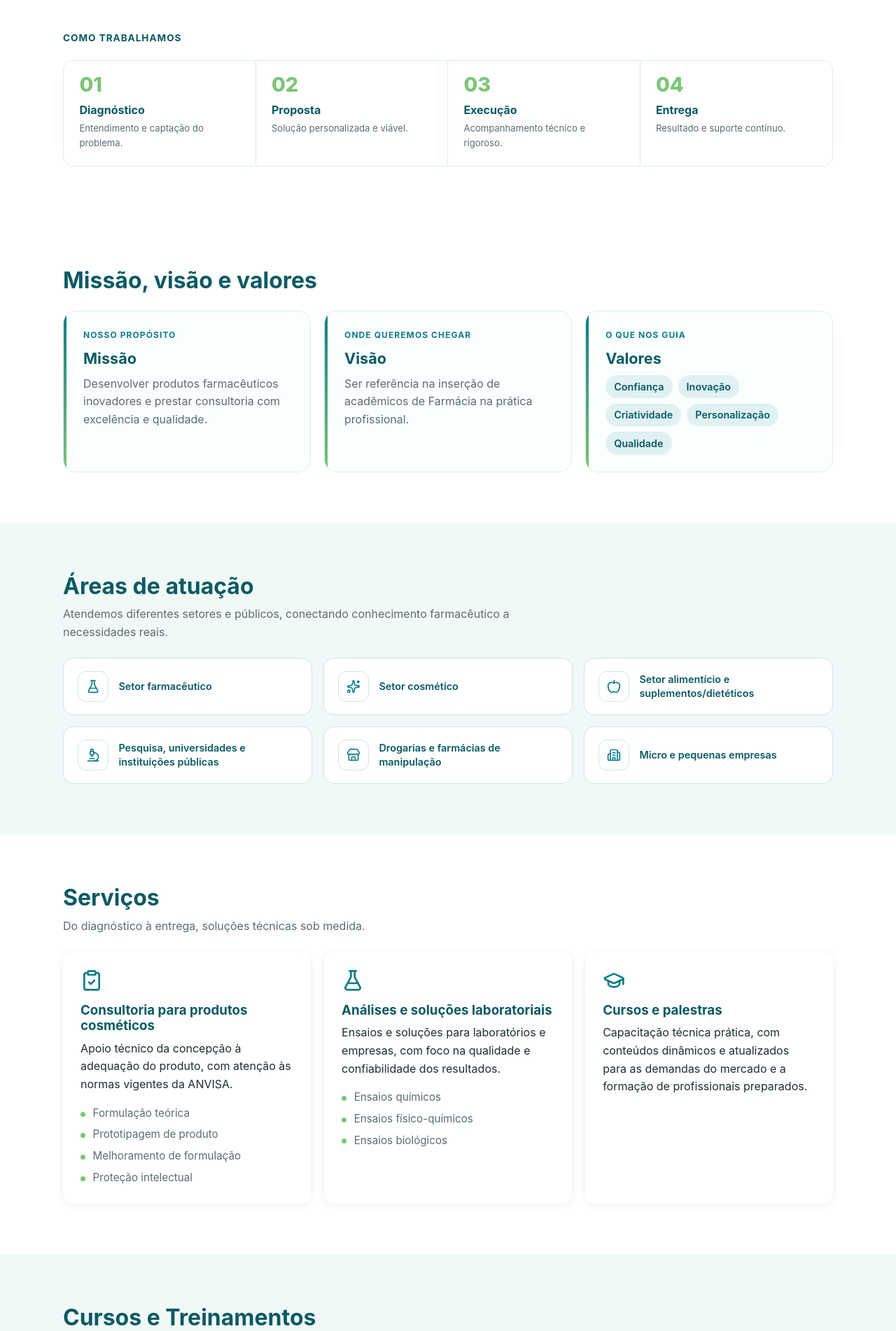
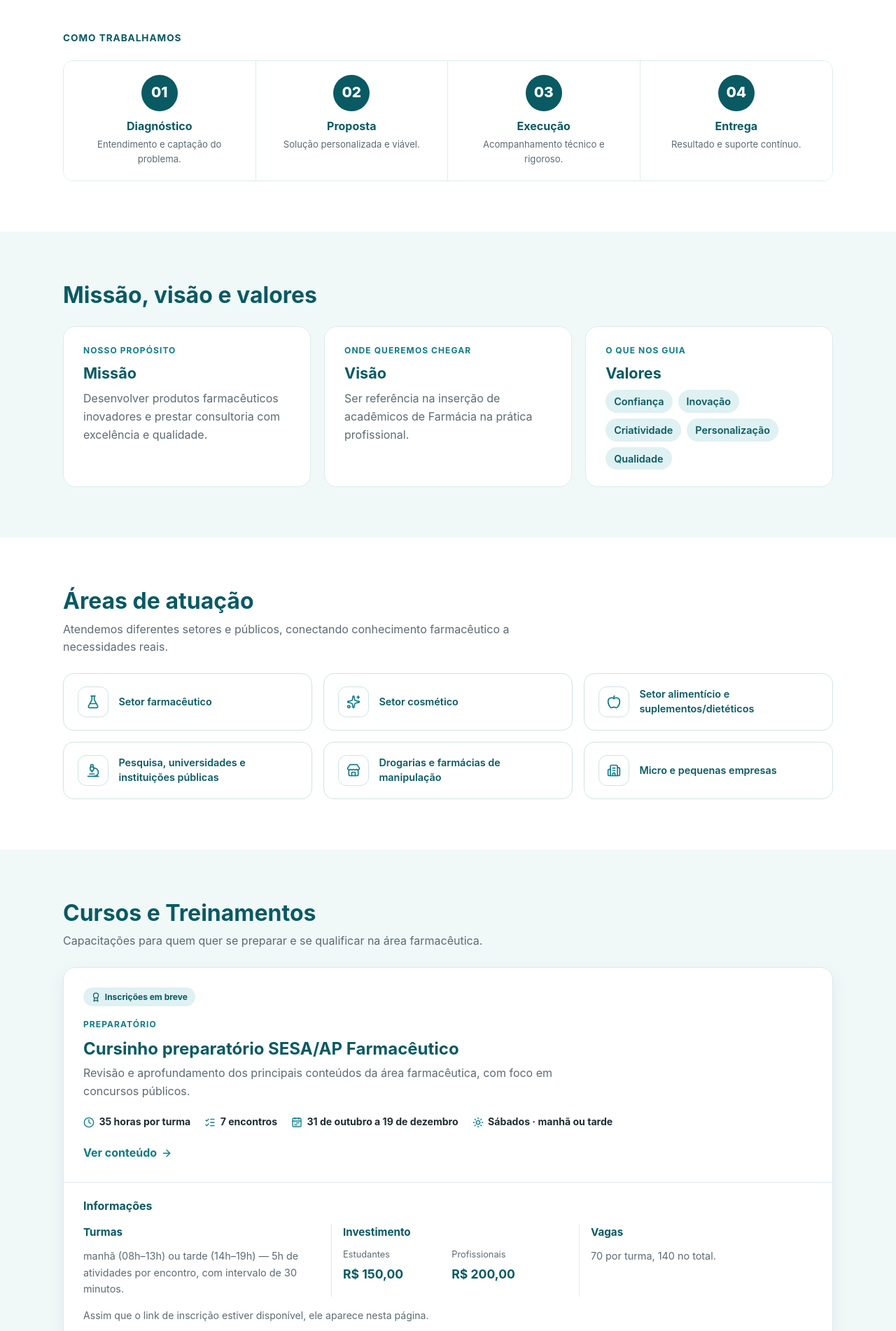
Before and after one commit to paula-maria/apotech-site, a React (Vite) app: page / in a window 1280 px wide. Shown: the part 858-2760 px from the top of the page at 70% size. Built offline with nearby package versions, Linux system fonts and the light colour scheme.

Commit message:
refactor: remove unused Cases and Diferenciais components; update Cursos and Identidade for improved structure and functionality

```diff
--- a/src/components/Areas.tsx
+++ b/src/components/Areas.tsx
@@ -10,7 +10,6 @@ export default function Areas() {
       id="areas"
       titulo="Áreas de atuação"
       subtitulo="Atendemos diferentes setores e públicos, conectando conhecimento farmacêutico a necessidades reais."
-      alt
     >
       <ul className="areas-grid">
         {areas.map((area, i) => {
--- a/src/components/Cursos.tsx
+++ b/src/components/Cursos.tsx
@@ -1,7 +1,7 @@
 import { Link } from 'react-router-dom'
-import { ArrowRight, Award, CalendarDays, Clock } from 'lucide-react'
+import { ArrowRight, Award, CalendarRange, Clock, ListChecks, Sun } from 'lucide-react'
 import Section from './Section'
-import { INSCRICAO_URL, cursinho, informacoes, secoes } from '../data/cursinho'
+import { INSCRICAO_URL, cursinho, informacoes, precos, secoes } from '../data/cursinho'
 
 export default function Cursos() {
   return (
@@ -10,37 +10,50 @@ export default function Cursos() {
         <div className="course-main">
           <span className="course-badge">
             <Award aria-hidden="true" size={14} />
-            {INSCRICAO_URL ? secoes.inscricao.acao : secoes.inscricao.emBreve}
+            {INSCRICAO_URL ? 'Inscrições abertas' : secoes.inscricao.emBreve}
           </span>
           <span className="identity-kicker">Preparatório</span>
           <h3>{cursinho.titulo}</h3>
           <p>{cursinho.lead}</p>
           <ul className="course-meta">
-            <li>
-              <Clock aria-hidden="true" size={15} /> <strong>35 horas por turma</strong>
-            </li>
-            <li>
-              <CalendarDays aria-hidden="true" size={15} /> <strong>7 encontros</strong>
-            </li>
-            <li>
-              <CalendarDays aria-hidden="true" size={15} /> <strong>31 de outubro a 19 de dezembro</strong>
-            </li>
-            <li>
-              <CalendarDays aria-hidden="true" size={15} /> <strong>Sábados · manhã ou tarde</strong>
-            </li>
+            <li><Clock aria-hidden="true" size={16} /><strong>35 horas por turma</strong></li>
+            <li><ListChecks aria-hidden="true" size={16} /><strong>7 encontros</strong></li>
+            <li><CalendarRange aria-hidden="true" size={16} /><strong>31 de outubro a 19 de dezembro</strong></li>
+            <li><Sun aria-hidden="true" size={16} /><strong>Sábados · manhã ou tarde</strong></li>
           </ul>
-          <Link to="/cursos" className="course-link">
-            Ver conteúdo <ArrowRight aria-hidden="true" size={16} />
-          </Link>
+          <div className="course-actions">
+            <Link to="/cursos" className="course-link">
+              Ver conteúdo <ArrowRight aria-hidden="true" size={16} />
+            </Link>
+            {INSCRICAO_URL && (
+              <a className="course-link" href={INSCRICAO_URL} target="_blank" rel="noopener noreferrer">
+                Inscreva-se <ArrowRight aria-hidden="true" size={16} />
+              </a>
+            )}
+          </div>
         </div>
         <div className="course-info">
           <h4>Informações</h4>
-          {informacoes.map((i) => (
-            <p key={i.rotulo}>
-              <strong>{i.rotulo}:</strong> {i.texto}
-            </p>
-          ))}
-          <p>Assim que o link de inscrição estiver disponível, ele aparece nesta página.</p>
+          <div className="course-info-grid">
+            {informacoes.map((i) => (
+              <div key={i.rotulo} className="course-info-item">
+                <h5>{i.rotulo}</h5>
+                {i.rotulo === 'Investimento' ? (
+                  <div className="course-prices">
+                    {precos.map((preco) => (
+                      <div className="course-price" key={preco.publico}>
+                        <span>{preco.publico}</span>
+                        <strong>{preco.valor}</strong>
+                      </div>
+                    ))}
+                  </div>
+                ) : (
+                  <p>{i.texto}</p>
+                )}
+              </div>
+            ))}
+          </div>
+          {!INSCRICAO_URL && <p className="course-info-note">Assim que o link de inscrição estiver disponível, ele aparece nesta página.</p>}
         </div>
       </article>
     </Section>
--- a/src/components/Identidade.tsx
+++ b/src/components/Identidade.tsx
@@ -3,7 +3,7 @@ import { sobre } from '../data/content'
 
 export default function Identidade() {
   return (
-    <Section id="identidade" titulo="Missão, visão e valores">
+    <Section id="identidade" titulo="Missão, visão e valores" alt>
       <div className="grid grid-3 identity-grid">
         <article className="card identity-card">
           <span className="identity-kicker">Nosso propósito</span>
--- a/src/components/QuemSomos.tsx
+++ b/src/components/QuemSomos.tsx
@@ -21,8 +21,10 @@ export default function QuemSomos() {
             <p className="about-purpose">{sobre.proposito}</p>
           </div>
           <aside className="about-award">
-            <Trophy className="about-award-icon" aria-hidden="true" size={28} />
-            <h3>1º lugar</h3>
+            <div className="about-award-heading">
+              <Trophy className="about-award-icon" aria-hidden="true" size={28} />
+              <h3>1º lugar</h3>
+            </div>
             <strong>Demoday UNIFAP 2025</strong>
             <p>{sobre.conquista}</p>
           </aside>
--- a/src/data/cursinho.ts
+++ b/src/data/cursinho.ts
@@ -39,7 +39,6 @@ export const secoes = {
   valores: {
     titulo: 'Valor da inscrição',
     descricao: 'Por inscrição, para as 35 horas do curso.',
-    aviso: 'São 70 vagas por turma, 140 no total.',
     diaAvulso: {
       pergunta: 'Quer pagar para participar apenas 1 dia?',
       valor: 'R$ 50,00',
--- a/src/index.css
+++ b/src/index.css
@@ -52,6 +52,11 @@ section[id] { scroll-margin-top: 70px; }
 
 /* Sections */
 .section { padding: 4.5rem 0; }
+.scroll-reveal { opacity: 0; transform: translateY(24px); transition: opacity .65s ease, transform .65s ease; }
+.scroll-reveal.scroll-reveal-visible { opacity: 1; transform: translateY(0); }
+@media (prefers-reduced-motion: reduce) {
+  .scroll-reveal { opacity: 1; transform: none; transition: none; }
+}
 .section.alt { background: var(--bg-alt); }
 .section h2 { font-size: 2rem; color: var(--primary-dark); }
 .subtitle { color: var(--muted); max-width: 70ch; }
@@ -93,16 +98,9 @@ section[id] { scroll-margin-top: 70px; }
 .identity-card {
   min-height: 220px;
   padding: 1.5rem 1.75rem;
-  background: #fbfefe;
+  background: #fff;
   box-shadow: none;
   transition: transform .2s ease, box-shadow .2s ease, border-color .2s ease;
-}
-.identity-card::before {
-  position: absolute;
-  inset: 0 auto 0 0;
-  width: 4px;
-  background: linear-gradient(var(--primary), var(--accent));
-  content: '';
 }
 .identity-kicker {
   display: block;
@@ -181,15 +179,16 @@ section[id] { scroll-margin-top: 70px; }
 .ej-tooltip { color: inherit; cursor: help; text-decoration: underline dotted; text-underline-offset: 3px; }
 .about-purpose { max-width: 65ch; margin: 1.25rem 0 0; padding-left: 1rem; border-left: 3px solid var(--accent); line-height: 1.8; }
 .about-award { min-height: 280px; display: flex; flex-direction: column; align-items: flex-start; justify-content: center; padding: 1.75rem; border-radius: 16px; background: var(--primary-dark); color: #fff; }
-.about-award-icon { margin-bottom: .75rem; color: var(--accent); }
-.about-award h3 { margin-bottom: .15rem; color: #fff; font-size: 2.2rem; }
-.about-award > strong { color: var(--accent); }
+.about-award-heading { display: flex; align-items: center; gap: .75rem; margin-bottom: .15rem; }
+.about-award-icon { flex: 0 0 auto; color: #fff; }
+.about-award h3 { margin: 0; color: #fff; font-size: 2.2rem; }
+.about-award > strong { color: #fff; }
 .about-award p { margin: .75rem 0 0; color: rgb(255 255 255 / 85%); font-size: .9rem; }
 .about-method-title { margin-top: 3rem; font-size: .85rem; letter-spacing: .07em; text-transform: uppercase; }
 .about-steps { grid-template-columns: repeat(4, minmax(0, 1fr)); gap: 0; overflow: hidden; border: 1px solid #dcebec; border-radius: 14px; }
-.about-steps li { min-height: 150px; padding: 1.25rem 1.4rem; border: 0; border-right: 1px solid #dcebec; border-radius: 0; text-align: left; }
+.about-steps li { min-height: 150px; padding: 1.25rem 1.4rem; border: 0; border-right: 1px solid #dcebec; border-radius: 0; text-align: center; }
 .about-steps li:last-child { border-right: 0; }
-.about-steps .step-num { display: block; width: auto; height: auto; margin: 0 0 .75rem; border-radius: 0; background: transparent; color: #7cc576; font-size: 1.8rem; font-weight: 800; line-height: 1; }
+.about-steps .step-num { display: grid; place-items: center; width: 52px; height: 52px; margin: 0 auto .75rem; border-radius: 50%; background: var(--primary-dark); color: #fff; font-size: 1.3rem; font-weight: 800; line-height: 1; }
 .about-steps h4 { margin-bottom: .4rem; color: var(--primary-dark); }
 .about-steps p { color: var(--muted); font-size: .82rem; }
 @media (max-width: 800px) {
@@ -206,24 +205,7 @@ section[id] { scroll-margin-top: 70px; }
   .about-steps li:last-child { border-bottom: 0; }
 }
 
-/* Cases / team */
-.case-img { color: var(--primary); height: 140px; display: grid; place-items: center; font-size: 3rem; background: var(--bg-alt); border-radius: 10px; margin-bottom: 1rem; }
-.case {
-  border: 1px solid transparent;
-  transition: transform .22s ease, box-shadow .22s ease, border-color .22s ease;
-}
-.case-img { transition: background-color .22s ease, color .22s ease; }
-@media (hover: hover) and (pointer: fine) {
-  .case:hover {
-    transform: translateY(-6px);
-    border-color: #dcebec;
-    box-shadow: 0 14px 28px rgb(9 90 98 / 14%);
-  }
-  .case:hover .case-img { background: #dff1f2; color: var(--primary-dark); }
-}
-@media (prefers-reduced-motion: reduce) {
-  .case, .case-img { transition: none; }
-}
+/* Team */
 .member { text-align: center; }
 .member {
   border: 1px solid transparent;
@@ -238,20 +220,6 @@ section[id] { scroll-margin-top: 70px; }
 }
 @media (prefers-reduced-motion: reduce) {
   .member { transition: none; }
-}
-.differentiator-card {
-  border: 1px solid transparent;
-  transition: transform .22s ease, box-shadow .22s ease, border-color .22s ease;
-}
-@media (hover: hover) and (pointer: fine) {
-  .differentiator-card:hover {
-    transform: translateY(-6px);
-    border-color: #dcebec;
-    box-shadow: 0 14px 28px rgb(9 90 98 / 14%);
-  }
-}
-@media (prefers-reduced-motion: reduce) {
-  .differentiator-card { transition: none; }
 }
 .avatar {
   width: 84px; height: 84px; border-radius: 50%; margin: 0 auto 1rem; display: grid; place-items: center;
@@ -374,15 +342,27 @@ section[id] { scroll-margin-top: 70px; }
 }
 .course-main h3 { color: var(--primary-dark); font-size: 1.5rem; }
 .course-main p { max-width: 70ch; color: var(--muted); }
-.course-meta { display: flex; flex-wrap: wrap; gap: .5rem 1.25rem; margin-bottom: 1.25rem; color: var(--muted); font-size: .9rem; }
+.course-meta { display: flex; flex-wrap: wrap; gap: .65rem 1.25rem; margin: 1.25rem 0; padding: 0; color: var(--muted); font-size: .88rem; }
 .course-meta li { display: inline-flex; align-items: center; gap: .4rem; }
+.course-meta svg { flex: 0 0 auto; color: var(--primary); }
+.course-meta strong { color: var(--text); }
+.course-actions { display: flex; flex-wrap: wrap; gap: 1.25rem; }
 .course-link { display: inline-flex; align-items: center; gap: .4rem; color: var(--primary); font-weight: 700; }
 .course-link:hover { color: var(--primary-dark); }
 .course-info { padding: 1.5rem 1.75rem; border-top: 1px solid #dcebec; }
-.course-info h4 { color: var(--primary-dark); }
-.course-info p { margin-bottom: .75rem; color: var(--muted); }
-.course-info p:last-child { margin-bottom: 0; }
-.course-info strong { color: var(--text); }
+.course-info > h4 { margin-bottom: 1rem; color: var(--primary-dark); }
+.course-info-grid { display: grid; grid-template-columns: repeat(3, minmax(0, 1fr)); gap: 1.25rem; }
+.course-info-item { min-width: 0; padding: 0 1rem; border-left: 1px solid #dcebec; }
+.course-info-item:first-child { padding-left: 0; border-left: 0; }
+.course-info-item h5 { margin: 0 0 .65rem; color: var(--primary-dark); font-size: .95rem; }
+.course-info-item p { margin: 0; color: var(--muted); font-size: .9rem; }
+.course-prices { display: grid; grid-template-columns: repeat(2, minmax(0, 1fr)); gap: .6rem; }
+.course-price { display: grid; gap: .2rem; }
+.course-price span { color: var(--muted); font-size: .8rem; }
+.course-price strong { color: var(--primary-dark); font-size: 1.1rem; }
+.course-info-note { margin: 1rem 0 0; color: var(--muted); font-size: .88rem; }
+@media (max-width: 800px) { .course-info-grid { grid-template-columns: 1fr 1fr; } .course-info-item:last-child { grid-column: 1 / -1; } }
+@media (max-width: 560px) { .course-info-grid { grid-template-columns: 1fr; } .course-info-item, .course-info-item:first-child { padding: .85rem 0 0; border: 0; border-top: 1px solid #dcebec; } .course-info-item:first-child { padding-top: 0; border-top: 0; } .course-info-item:last-child { grid-column: auto; } .course-prices { grid-template-columns: 1fr 1fr; } }
 .schedule { margin-top: 1.5rem; border-top: 2px solid var(--primary-dark); }
 .schedule-row {
   display: grid; grid-template-columns: 110px minmax(0, 1fr) auto; gap: 1rem; align-items: baseline;
@@ -402,11 +382,11 @@ section[id] { scroll-margin-top: 70px; }
 .slots li b { font-variant-numeric: tabular-nums; }
 .slots li.break { color: var(--muted); }
 .price-amount { margin: .8rem 0 .4rem; font-size: 2.8rem; font-weight: 800; line-height: 1; color: var(--primary-dark); }
-.day-price { margin-top: 1.25rem; }
-.day-price summary { display: inline-block; color: var(--primary-dark); font-weight: 600; text-decoration: underline; cursor: pointer; }
+.day-price { margin-top: 1.25rem; text-align: center; }
+.day-price summary { display: block; color: var(--primary-dark); font-weight: 600; text-decoration: underline; cursor: pointer; }
 .day-price summary:hover { color: var(--primary); }
-.day-price p { margin: .6rem 0 0; color: var(--muted); }
-.day-price b { color: var(--primary-dark); font-size: 1.3rem; }
+.day-price p { display: inline-flex; align-items: baseline; gap: .4rem; margin: .75rem 0 0; padding: .65rem 1rem; border: 1px solid #dcebec; border-radius: 12px; background: #fff; color: var(--muted); }
+.day-price b { color: var(--primary-dark); font-size: 1.5rem; }
 .course-contact-strip { padding: 2rem 0; background: var(--bg-alt); }
 .course-contact-inner {
   display: flex;
--- a/src/pages/Cursos.tsx
+++ b/src/pages/Cursos.tsx
@@ -155,7 +155,6 @@ export default function Cursos() {
             <b>{secoes.valores.diaAvulso.valor}</b> {secoes.valores.diaAvulso.texto}
           </p>
         </details>
-        <p className="note">{secoes.valores.aviso}</p>
       </Section>
 
       <section id="inscricao" className="course-contact-strip">
--- a/src/pages/Home.tsx
+++ b/src/pages/Home.tsx
@@ -1,3 +1,4 @@
+import { useEffect, useRef } from 'react'
 import Hero from '../components/Hero'
 import QuemSomos from '../components/QuemSomos'
 import Identidade from '../components/Identidade'
@@ -7,15 +8,45 @@ import Cursos from '../components/Cursos'
 import Equipe from '../components/Equipe'
 
 export default function Home() {
+  const homeRef = useRef<HTMLDivElement>(null)
+
+  useEffect(() => {
+    const secoes = homeRef.current?.querySelectorAll<HTMLElement>(':scope > section')
+    if (!secoes?.length) return
+
+    if (!('IntersectionObserver' in window) || window.matchMedia('(prefers-reduced-motion: reduce)').matches) {
+      secoes.forEach((secao) => secao.classList.add('scroll-reveal-visible'))
+      return
+    }
+
+    const observer = new IntersectionObserver(
+      (entries) => {
+        entries.forEach((entry) => {
+          if (!entry.isIntersecting) return
+          entry.target.classList.add('scroll-reveal-visible')
+          observer.unobserve(entry.target)
+        })
+      },
+      { threshold: 0.08, rootMargin: '0px 0px -40px 0px' },
+    )
+
+    secoes.forEach((secao) => {
+      secao.classList.add('scroll-reveal')
+      observer.observe(secao)
+    })
+
+    return () => observer.disconnect()
+  }, [])
+
   return (
-    <>
+    <div className="home-page" ref={homeRef}>
       <Hero />
       <QuemSomos />
       <Identidade />
       <Areas />
+      <Cursos />
       <Servicos />
-      <Cursos />
       <Equipe />
-    </>
+    </div>
   )
 }
```
Also changed, not shown: src/components/Cases.tsx (deleted, +0 -21 lines), src/components/Diferenciais.tsx (deleted, +0 -17 lines), src/data/content.ts (+0 -16 lines).
